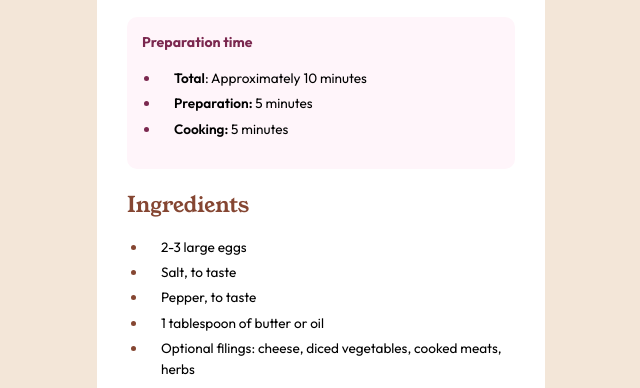
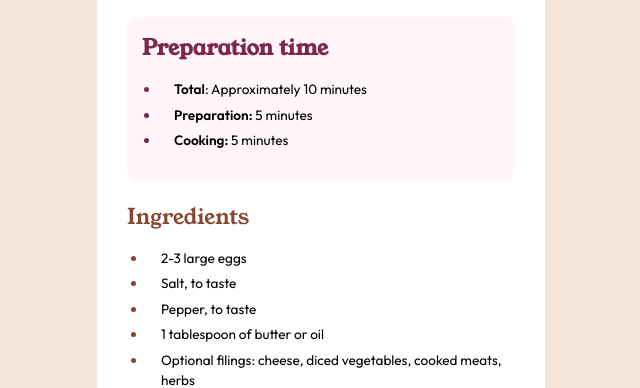
Before and after one commit to Ckola99/Recipe-page, a plain HTML site: page index.html in a window 1280 px wide. Shown: the part 446-834 px from the top of the page, without its empty margins (319-959 px from the left). Drawn offline with Linux system fonts and the light colour scheme.

Commit message:
Update index.html

```diff
--- a/index.html
+++ b/index.html
@@ -39,9 +39,9 @@
 				</p>
 
 				<article class="prep-time">
-					<h3 class="prep-heading">
+					<h2 class="prep-heading">
 						Preparation time
-					</h3>
+					</h2>
 					<ul>
 						<li>
 							<span>Total</span>:
@@ -148,8 +148,7 @@
 				</table>
 			</div>
 		</div>
-		</main>
-		<div class="attribution">
+			<div class="attribution">
 			Challenge by
 			<a
 				href="https://www.frontendmentor.io?ref=challenge"
@@ -157,5 +156,6 @@
 				>Frontend Mentor</a
 			>. Coded by <a href="#">Christopher Kola</a>.
 		</div>
+		</main>
 	</body>
 </html>
```
